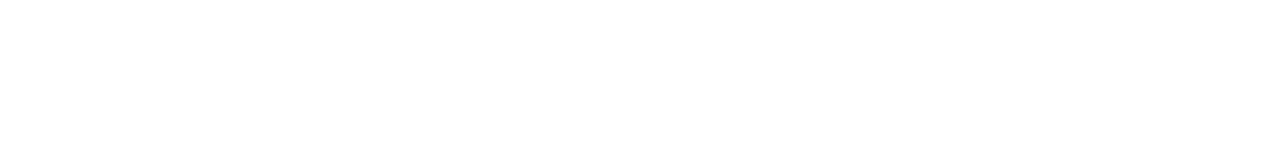
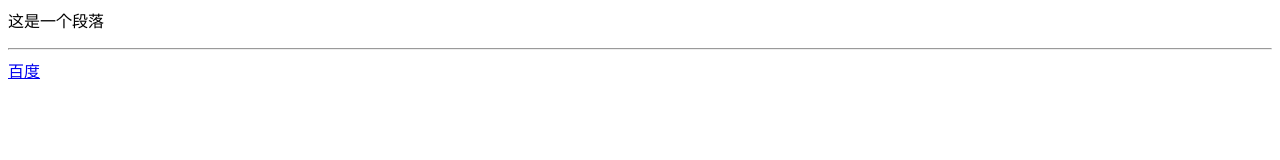
Before and after one commit to 3392076178/git-server, a plain HTML site: page index.html in a window 1280 px wide. Drawn offline with Linux system fonts and the light colour scheme.

Commit message:
添加a标签

```diff
--- a/index.html
+++ b/index.html
@@ -3,5 +3,8 @@
 	<title>第一个页面</title>
 	</head>
 	<body>
+		<p>这是一个段落</p>
+		<hr />
+		<a href='www.baidu.com'>百度</a>
 	</body>
 </html>
```
